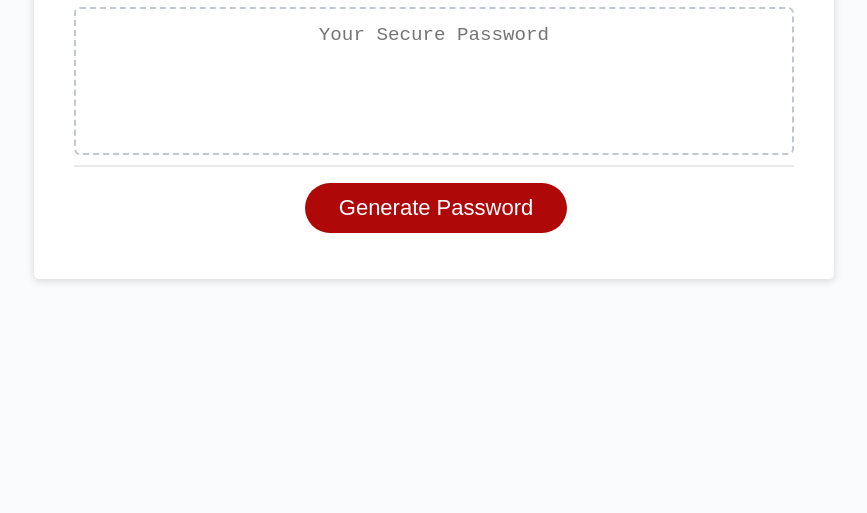
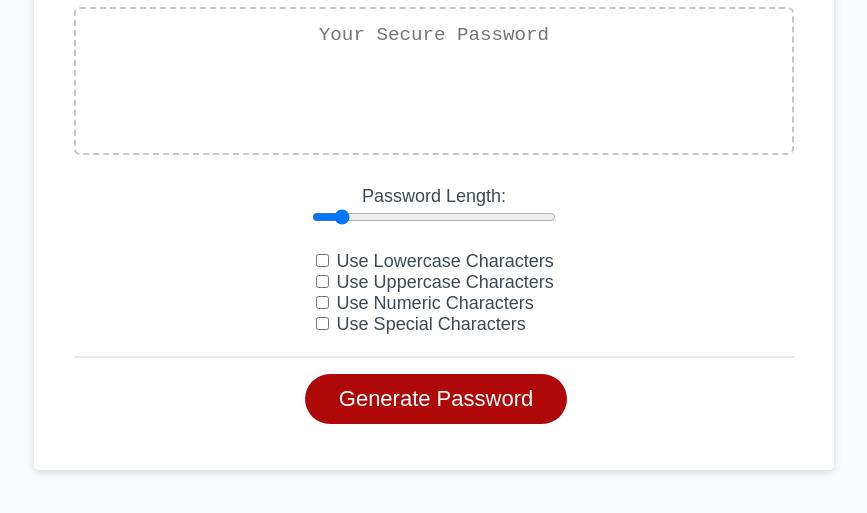
Before and after one commit to theboss1485/password-generator-webpage, a plain HTML site: page index.html in a window 1280 px wide. Shown: the part 241-754 px from the top of the page, without its empty margins (206-1073 px from the left). Drawn offline with Linux system fonts and the light colour scheme; files that its build step writes are made by us from their sources.

Commit message:
Added Password Selection Criteria to the Page

```diff
--- a/assets/css/style.css
+++ b/assets/css/style.css
@@ -52,6 +52,7 @@ header {
 
 .card-body {
   min-height: 100px;
+  text-align: center;
 }
 
 .card-footer {
@@ -118,6 +119,16 @@ button[disabled] {
   overflow: hidden;
 }
 
+#character-type-checkboxes{
+    width: 34%;
+    margin: auto;
+    text-align: left;
+}
+
+#password-length-slider{
+    width: 34%;
+}
+
 @media (max-width: 690px) {
   .btn {
     font-size: 1rem;
--- a/index.html
+++ b/index.html
@@ -5,7 +5,7 @@
         <meta name="viewport" content="width=device-width, initial-scale=1.0" />
         <meta http-equiv="X-UA-Compatible" content="ie=edge" />
         <title>Password Generator</title>
-    <link rel="stylesheet" href="style.css" />
+        <link rel="stylesheet" href="assets/css/style.css" />
     </head>
     <body>
         <div class="wrapper">
@@ -17,18 +17,29 @@
                     <h2>Generate a Password</h2>
                 </div>
                 <div class="card-body">
-          <textarea
-            readonly
-            id="password"
-            placeholder="Your Secure Password"
-            aria-label="Generated Password"
-          ></textarea>
+                    <textarea readonly id="password" placeholder="Your Secure Password" aria-label="Generated Password"></textarea>
+                    <section id="password-generation-criteria"><br>
+                        <label for="password-length-slider">Password Length: </label><br>
+                        <input type="range" min="8" max="128" value="20" step="1" id="password-length-slider"><br><br>
+                        <section id="character-type-checkboxes">
+                            <input type="checkbox" id="lowercase-characters-checkbox">
+                            <label for="lowercase-characters-checkbox">Use Lowercase Characters</label><br>
+                            <input type="checkbox" id="uppercase-characters-checkbox">
+                            <label for="uppercase-characters-checkbox">Use Uppercase Characters</label><br>
+                            <input type="checkbox" id="numeric-characters-checkbox">
+                            <label for="numeric-characters-checkbox">Use Numeric Characters</label><br>
+                            <input type="checkbox" id="special-characters-checkbox">
+                            <label for="special-characters-checkbox">Use Special Characters</label>
+                            <br> <br>
+                        </section>
+                    </section>
                 </div>
                 <div class="card-footer">
                     <button id="generate" class="btn">Generate Password</button>
                 </div>
+
             </div>
         </div>
-    <script src="script.js"></script>
+        <script src="assets/javascript/script.js"></script>
     </body>
 </html>
```
Lines whose indentation alone changed are shown as unchanged.
